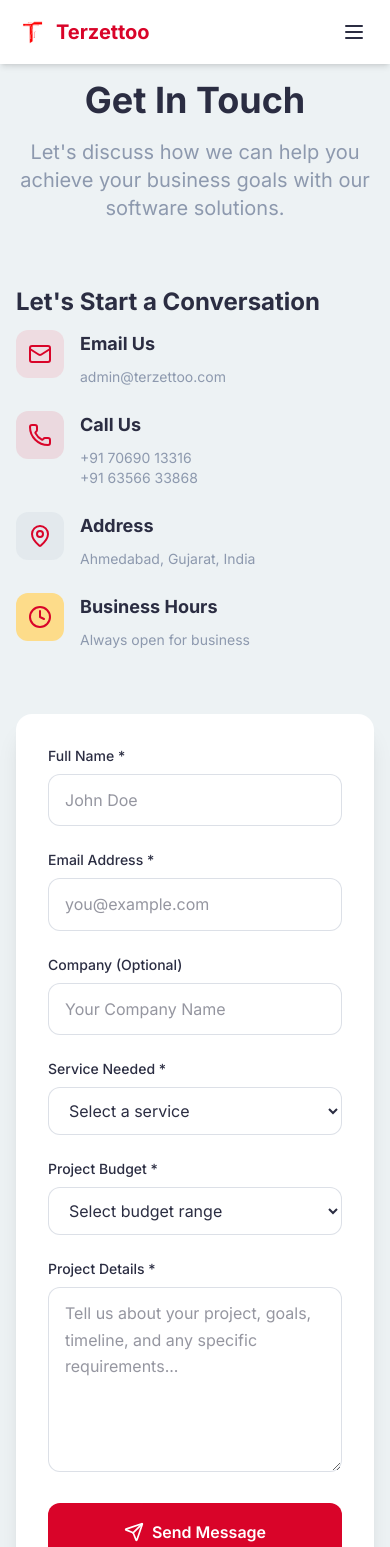
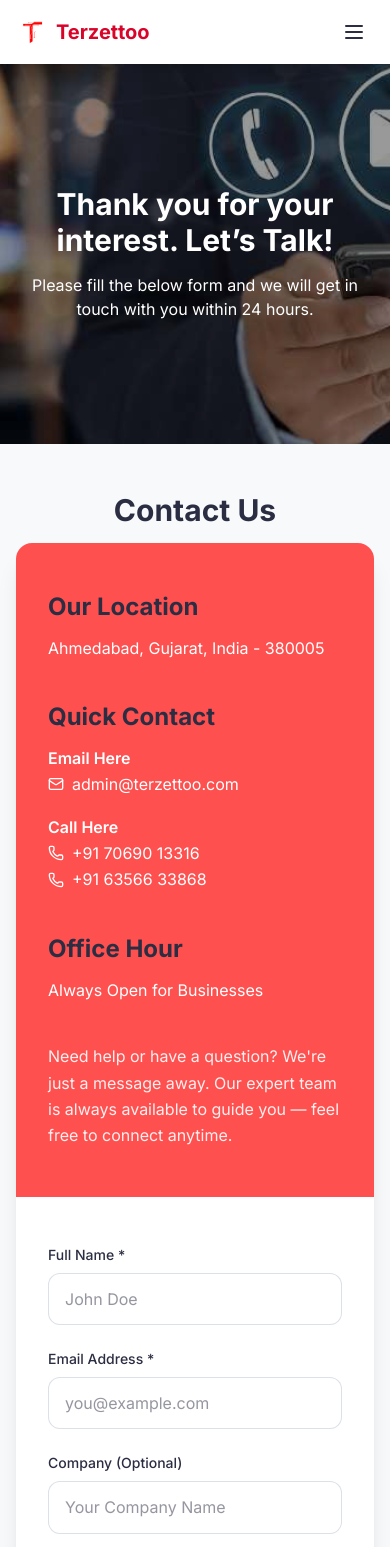
Before and after one commit to Terzettoo/Terzettoo-Infotech-and-IT-Consulting, a Next.js app: page /contact in a window 390 px wide. Shown: the top 1547 px of the page. Built offline with nearby package versions, Linux system fonts and the light colour scheme.

Commit message:
Refactor code structure for improved readability and maintainability

```diff
--- a/src/app/contact/ContactClient.tsx
+++ b/src/app/contact/ContactClient.tsx
@@ -3,7 +3,8 @@
 import { useState } from 'react'
 import { motion } from 'framer-motion'
 import { useForm } from 'react-hook-form'
-import { Mail, Phone, MapPin, Clock, Send, CheckCircle } from 'lucide-react'
+import { Mail, Phone, Send, CheckCircle } from 'lucide-react'
+import Image from 'next/image'
 
 interface FormData {
   name: string
@@ -47,79 +48,83 @@ export default function ContactClient() {
   }
 
   return (
-    <div className="pt-20 pb-16 bg-[#edf2f4] text-[#2b2d42]">
-      <div className="max-w-7xl mx-auto px-4 sm:px-6 lg:px-8">
-        {/* Header */}
-        <motion.div
-          initial={{ opacity: 0, y: 30 }}
-          animate={{ opacity: 1, y: 0 }}
-          transition={{ duration: 0.8 }}
-          className="text-center mb-16"
-        >
-          <h1 className="text-4xl md:text-5xl font-bold mb-6">Get In Touch</h1>
-          <p className="text-xl text-[#8d99ae] max-w-3xl mx-auto">
-            Let&apos;s discuss how we can help you achieve your business goals with our software solutions.
+    <div className="bg-[#edf2f4] text-[#2b2d42]">
+      {/* Hero Section */}
+      <div className="relative h-[45vh] mt-16 w-full">
+        <Image
+          src="/image/Others/contactHero.jpg" // Replace with your actual image path
+          alt="Contact Header"
+          className="object-cover w-full h-full"
+          fill
+          priority
+        />
+        <div className="absolute inset-0 bg-black/40 flex flex-col justify-center items-center text-white px-4 text-center">
+          <h2 className="text-3xl md:text-4xl font-bold !text-white mb-2">Thank you for your interest. Let’s Talk!</h2>
+          <p className="text-base md:text-lg max-w-2xl">
+            Please fill the below form and we will get in touch with you within 24 hours.
           </p>
-        </motion.div>
-
-        {/* Form & Contact Grid */}
-        <div className="grid lg:grid-cols-2 gap-16">
-
-          {/* Contact Info */}
-          <motion.div
-            initial={{ opacity: 0, x: -30 }}
-            animate={{ opacity: 1, x: 0 }}
-            transition={{ duration: 0.8, delay: 0.2 }}
-          >
-            <h2 className="text-2xl font-bold mb-8">Let&apos;s Start a Conversation</h2>
-            <div className="space-y-6 text-[#2b2d42]">
-              {[
-                {
-                  Icon: Mail,
-                  title: 'Email Us',
-                  lines: ['admin@terzettoo.com'],
-                  bg: '#ef233c1a',
-                },
-                {
-                  Icon: Phone,
-                  title: 'Call Us',
-                  lines: ['+91 70690 13316', '+91 63566 33868'],
-                  bg: '#d904291a',
-                },
-                {
-                  Icon: MapPin,
-                  title: 'Address',
-                  lines: ['Ahmedabad, Gujarat, India'],
-                  bg: '#8d99ae1a',
-                },
-                {
-                  Icon: Clock,
-                  title: 'Business Hours',
-                  lines: ['Always open for business'],
-                  bg: '#fddc8a',
-                },
-              ].map(({ Icon, title, lines, bg }, i) => (
-                <div key={i} className="flex items-start">
-                  <div className="p-3 rounded-xl" style={{ background: bg }}>
-                    <Icon className="h-6 w-6 text-[#d90429]" />
-                  </div>
-                  <div className="ml-4">
-                    <h3 className="text-lg font-semibold">{title}</h3>
-                    {lines.map((line, idx) => (
-                      <p key={idx} className="text-sm text-[#8d99ae]">{line}</p>
-                    ))}
         </div>
       </div>
-              ))}
+
+      {/* Main Content */}
+      <div className="pt-12 pb-16 bg-[#f8f9fa]">
+        <div className="max-w-7xl mx-auto px-4 sm:px-6 lg:px-8">
+          <h2 className="text-3xl md:text-4xl font-bold text-center mb-12 text-[#2b2d42]">
+            Contact Us
+          </h2>
+
+          {/* Grid Layout */}
+          <div className="grid lg:grid-cols-2 bg-white rounded-2xl overflow-hidden shadow-xl">
+
+            {/* LEFT SIDE: Contact Info */}
+            <div className="bg-[#ff5050] text-white px-8 py-12 flex flex-col justify-between space-y-10">
+              <div>
+                <h3 className="text-2xl font-bold mb-4">Our Location</h3>
+                <p className="leading-relaxed">
+                  Ahmedabad, Gujarat, India - 380005
+                </p>
               </div>
-          </motion.div>
 
-          {/* Form Side */}
+              <div>
+                <h3 className="text-2xl font-bold mb-4">Quick Contact</h3>
+                <div className="mb-4">
+                  <p className="font-semibold">Email Here</p>
+                  <p className="flex items-center gap-2">
+                    <Mail className="w-4 h-4" /> admin@terzettoo.com
+                  </p>
+                </div>
+                <div>
+                  <p className="font-semibold">Call Here</p>
+                  <p className="flex items-center gap-2">
+                    <Phone className="w-4 h-4" /> +91 70690 13316
+                  </p>
+                  <p className="flex items-center gap-2">
+                    <Phone className="w-4 h-4" /> +91 63566 33868
+                  </p>
+                </div>
+              </div>
+
+              <div>
+                <h3 className="text-2xl font-bold mb-4">Office Hour</h3>
+                <p>Always Open for Businesses</p>
+              </div>
+
+              <div className="text-white space-y-4">
+                <p className="text-white/90">
+                  Need help or have a question? We&apos;re just a message away.
+                  Our expert team is always available to guide you — feel free to connect anytime.
+                </p>
+              </div>
+
+
+            </div>
+
+            {/* RIGHT SIDE: Contact Form */}
             <motion.div
               initial={{ opacity: 0, x: 30 }}
               animate={{ opacity: 1, x: 0 }}
               transition={{ duration: 0.8, delay: 0.3 }}
-            className="bg-white rounded-2xl shadow-xl p-8"
+              className="px-8 py-12"
             >
               {isSubmitted ? (
                 <motion.div
@@ -208,7 +213,7 @@ export default function ContactClient() {
                     <label className="block text-sm font-medium mb-2">Project Details *</label>
                     <textarea
                       {...register('message', { required: 'Please describe your project' })}
-                    rows={6}
+                      rows={3}
                       className="w-full px-4 py-3 border border-[#8d99ae]/30 rounded-xl focus:ring-2 focus:ring-[#d90429] bg-white"
                       placeholder="Tell us about your project, goals, timeline, and any specific requirements..."
                     />
@@ -219,7 +224,7 @@ export default function ContactClient() {
                   <button
                     type="submit"
                     disabled={isSubmitting}
-                  className="w-full flex items-center justify-center px-6 py-4 bg-[#d90429] text-white font-semibold rounded-xl hover:bg-[#ef233c] transition disabled:opacity-50 disabled:cursor-not-allowed"
+                    className="w-full cursor-pointer flex items-center justify-center px-6 py-4 bg-[#ff5050] text-white font-semibold rounded-xl hover:bg-[#ef233c] transition disabled:opacity-50 disabled:cursor-not-allowed"
                   >
                     {isSubmitting ? (
                       <>
@@ -239,5 +244,17 @@ export default function ContactClient() {
           </div>
         </div>
       </div>
+
+      {/* Google Map Section */}
+      <div className="w-full h-[400px]">
+        <iframe
+          title="Ahmedabad Location"
+          src="https://www.google.com/maps/embed?pb=!1m18!1m12!1m3!1d3670.607220990693!2d72.51637761541935!3d23.068163221063004!2m3!1f0!2f0!3f0!3m2!1i1024!2i768!4f13.1!3m3!1m2!1s0x395e84f9336e9e25%3A0x48e776a22152891c!2sAhmedabad%2C%20Gujarat!5e0!3m2!1sen!2sin!4v1603274567227!5m2!1sen!2sin"
+          className="w-full h-full border-0"
+          loading="lazy"
+          allowFullScreen
+        ></iframe>
+      </div>
+    </div>
   )
 }
--- a/src/app/layout.tsx
+++ b/src/app/layout.tsx
@@ -1,5 +1,6 @@
 import './globals.css'
 import { Inter } from 'next/font/google'
+import Script from 'next/script'
 import Navbar from '@/components/layout/Navbar'
 import Footer from '@/components/layout/Footer'
 
@@ -66,8 +67,21 @@ export default function RootLayout({
     <html lang="en" className="scroll-smooth">
       <head>
         <link rel="icon" href="/Terzettoo_logo_remove_BG.png" type="image/png" />
-        {/* Optional: use .ico for better browser support */}
-        {/* <link rel="icon" href="/favicon.ico" /> */}
+        {/* Google Analytics */}
+        <Script
+          src="https://www.googletagmanager.com/gtag/js?id=G-DN9RC5XEDP"
+          strategy="afterInteractive"
+        />
+        <Script id="google-analytics" strategy="afterInteractive">
+          {`
+            window.dataLayer = window.dataLayer || [];
+            function gtag(){dataLayer.push(arguments);}
+            gtag('js', new Date());
+            gtag('config', 'G-DN9RC5XEDP', {
+              page_path: window.location.pathname,
+            });
+          `}
+        </Script>
       </head>
       <body className={`${inter.className} min-h-screen bg-[#edf2f4] text-[#2b2d42] antialiased`}>
         <Navbar />
```
Also changed, not shown: src/app/company/faq/FAQClient.tsx (+105 -48 lines), public/image/Others/contactHero.jpg (added). Lines whose indentation alone changed are shown as unchanged.
